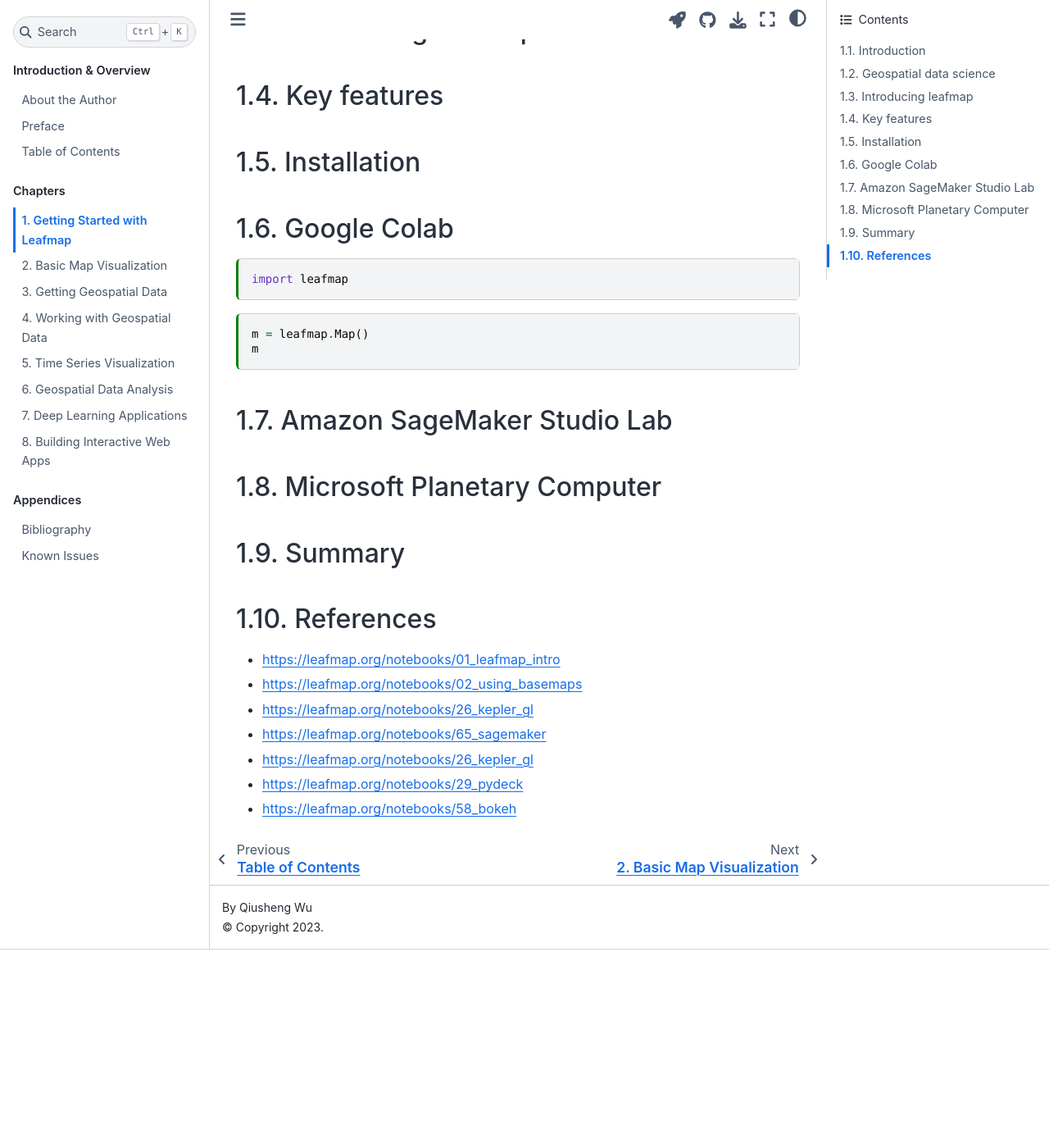
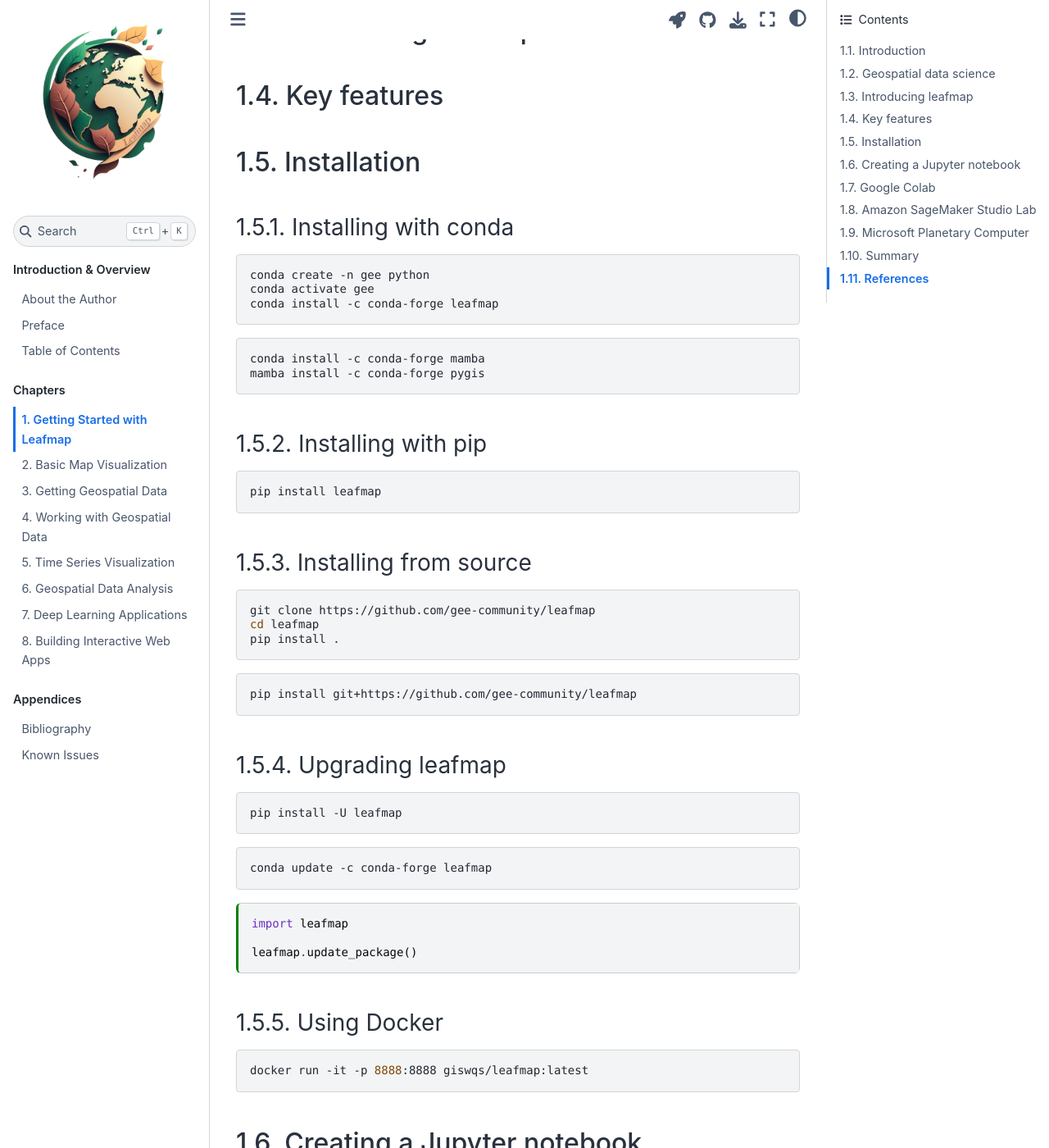
Before and after one commit to giswqs/leafmap-book, a Jupyter Book: the page built from chapters/1_get_started.md, in a window 1280 px wide and 1400 px high, scrolled down 305 px. Shown: the whole window at 82% size. Built offline with Jupyter Book 1.0.4 settings and Sphinx 7.4.7 and the Sphinx Book theme 1.1.4, drawn with Linux system fonts in a browser that asks for light colours; before the commit the page ends 1463 px from its top, so only the background shows below that; some of the changed text lies outside the part shown.

Commit message:
Updated book

````diff
--- a/chapters/1_get_started.md
+++ b/chapters/1_get_started.md
@@ -22,6 +22,69 @@
 ## Key features
 
 ## Installation
+
+### Installing with conda
+
+```bash
+conda create -n gee python
+conda activate gee
+conda install -c conda-forge leafmap
+```
+
+```bash
+conda install -c conda-forge mamba
+mamba install -c conda-forge pygis
+```
+
+### Installing with pip
+
+```bash
+pip install leafmap
+```
+
+### Installing from source
+
+```bash
+git clone https://github.com/gee-community/leafmap
+cd leafmap
+pip install .
+```
+
+```bash
+pip install git+https://github.com/gee-community/leafmap
+```
+
+### Upgrading leafmap
+
+```bash
+pip install -U leafmap
+```
+
+```bash
+conda update -c conda-forge leafmap
+```
+
+```{code-cell} ipython3
+import leafmap
+
+leafmap.update_package()
+```
+
+### Using Docker
+
+```bash
+docker run -it -p 8888:8888 giswqs/leafmap:latest
+```
+
+## Creating a Jupyter notebook
+
+```bash
+conda activate gee
+```
+
+```bash
+jupyter lab
+```
 
 ## Google Colab
 
````
Also changed, not shown: 1 other file.
